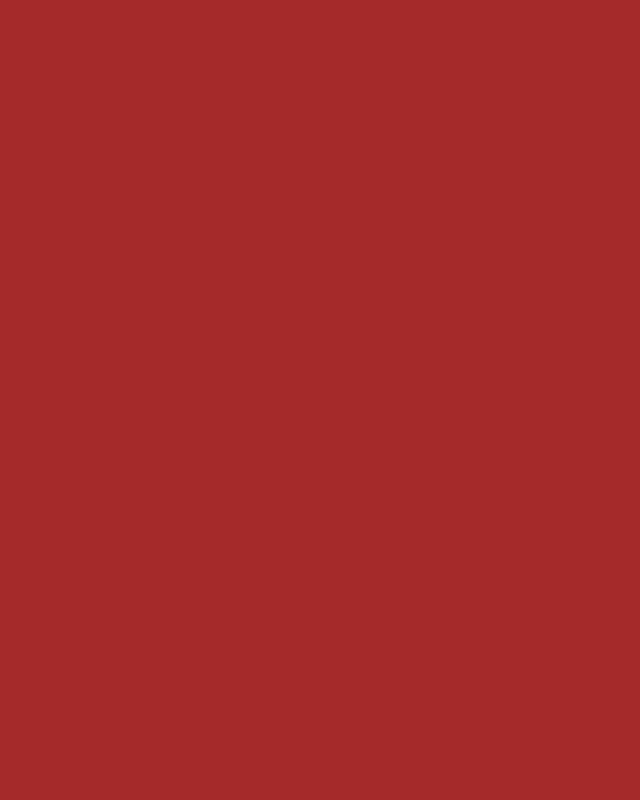
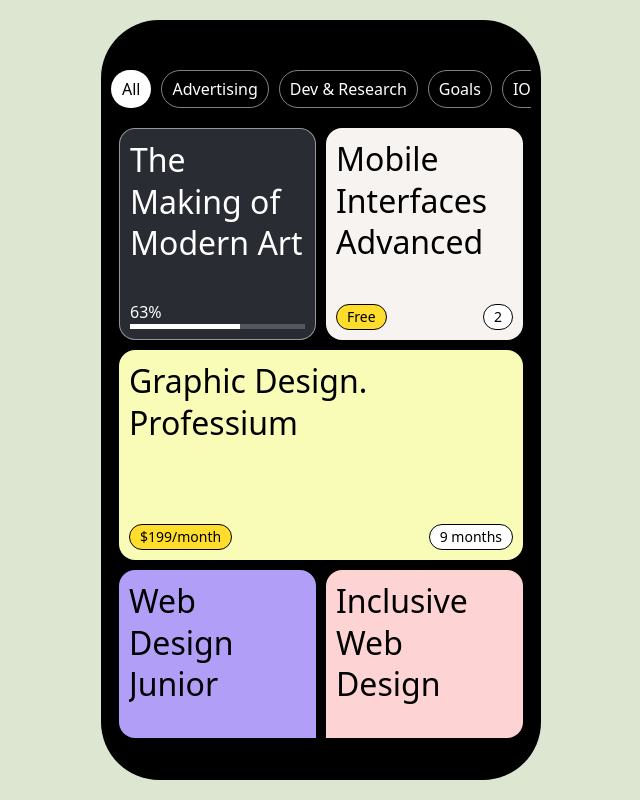
Before and after one commit to Real-Bird/learn-css-layout, a website built with Vite: page index.html in a window 1280 px wide. Shown: the whole page, without its empty margins (319-959 px from the left). Built offline with nearby package versions, Linux system fonts and the light colour scheme.

Commit message:
feat: 5.1~2 clone education app
23-10-25

```diff
--- a/index.html
+++ b/index.html
@@ -11,7 +11,63 @@
 </head>
 
 <body>
-
+  <div class="phone">
+    <header class="header">
+      <ul class="header__list">
+        <li class="header__list-item header__list-item--inverted">All</li>
+        <li class="header__list-item">Advertising</li>
+        <li class="header__list-item">Dev & Research</li>
+        <li class="header__list-item">Goals</li>
+        <li class="header__list-item">IOS Development</li>
+      </ul>
+    </header>
+    <div class="cards">
+      <div class="cards__wrapper">
+        <div class="cards__card">
+          <h2 class="card__title">The Making of Modern Art</h2>
+          <div class="card__footer">
+            <div class="progress" data-value="63">
+            </div>
+          </div>
+        </div>
+        <div class="cards__card">
+          <h2 class="card__title">Mobile Interfaces Advanced</h2>
+          <div class="card__footer">
+            <span class="price">Free</span>
+            <span class="length">2</span>
+          </div>
+        </div>
+        <div class="cards__card">
+          <h2 class="card__title">Graphic Design. Professium</h2>
+          <div class="card__footer">
+            <span class="price">$199/month</span>
+            <span class="length">9 months</span>
+          </div>
+        </div>
+        <div class="cards__card">
+          <h2 class="card__title">Web Design Junior</h2>
+          <div class="card__footer">
+            <span class="price">Free</span>
+            <span class="length">3</span>
+          </div>
+        </div>
+        <div class="cards__card">
+          <h2 class="card__title">Inclusive Web Design</h2>
+          <div class="card__footer">
+            <span class="price">$99/month</span>
+            <span class="length">3</span>
+          </div>
+        </div>
+        <div class="cards__card">
+          <h2 class="card__title">Machine Learning</h2>
+          <div class="card__footer">
+            <span class="price">$199/month</span>
+            <span class="length">9 months</span>
+          </div>
+        </div>
+      </div>
+    </div>
+  </div>
 </body>
 
 </html>
--- a/styles/_variable.scss
+++ /dev/null
@@ -1 +0,0 @@
-$h1Color: tan;
--- /dev/null
+++ b/styles/reset.scss
@@ -0,0 +1,135 @@
+/* http://meyerweb.com/eric/tools/css/reset/
+   v2.0 | 20110126
+   License: none (public domain)
+*/
+
+html,
+body,
+div,
+span,
+applet,
+object,
+iframe,
+h1,
+h2,
+h3,
+h4,
+h5,
+h6,
+p,
+blockquote,
+pre,
+a,
+abbr,
+acronym,
+address,
+big,
+cite,
+code,
+del,
+dfn,
+em,
+img,
+ins,
+kbd,
+q,
+s,
+samp,
+small,
+strike,
+strong,
+sub,
+sup,
+tt,
+var,
+b,
+u,
+i,
+center,
+dl,
+dt,
+dd,
+ol,
+ul,
+li,
+fieldset,
+form,
+label,
+legend,
+table,
+caption,
+tbody,
+tfoot,
+thead,
+tr,
+th,
+td,
+article,
+aside,
+canvas,
+details,
+embed,
+figure,
+figcaption,
+footer,
+header,
+hgroup,
+menu,
+nav,
+output,
+ruby,
+section,
+summary,
+time,
+mark,
+audio,
+video {
+  margin: 0;
+  padding: 0;
+  border: 0;
+  font-size: 100%;
+  font: inherit;
+  vertical-align: baseline;
+}
+/* HTML5 display-role reset for older browsers */
+article,
+aside,
+details,
+figcaption,
+figure,
+footer,
+header,
+hgroup,
+menu,
+nav,
+section {
+  display: block;
+}
+body {
+  line-height: 1;
+}
+ol,
+ul {
+  list-style: none;
+}
+blockquote,
+q {
+  quotes: none;
+}
+blockquote:before,
+blockquote:after,
+q:before,
+q:after {
+  content: "";
+  content: none;
+}
+table {
+  border-collapse: collapse;
+  border-spacing: 0;
+}
+
+html,
+body {
+  font-family: system-ui, -apple-system, BlinkMacSystemFont, "Segoe UI", Roboto,
+    Oxygen, Ubuntu, Cantarell, "Open Sans", "Helvetica Neue", sans-serif;
+}
--- a/styles/style.scss
+++ b/styles/style.scss
@@ -1,46 +1,142 @@
-$breakpoint-sm: 480px;
-$breakpoint-md: 768px;
-$breakpoint-lg: 1024px;
-$breakpoint-xl: 1200px;
+@import "./reset.scss";
 
-@mixin smallDevice {
-  @media screen and (min-width: $breakpoint-sm) {
-    @content;
+body {
+  background-color: #dce6d1;
+  display: flex;
+  justify-content: center;
+  align-items: center;
+  height: 100vh;
+}
+
+.phone {
+  position: relative;
+  background-color: black;
+  border-radius: 58px;
+  height: calc(95% - 100px);
+  width: 420px;
+  padding: 50px 10px;
+}
+
+.header {
+  position: sticky;
+  top: 0;
+  overflow-x: scroll;
+  &::-webkit-scrollbar {
+    display: none;
+  }
+  .header__list {
+    display: flex;
+    color: white;
+    gap: 10px;
+    width: max-content;
+    .header__list-item {
+      border: 1px solid rgba($color: #fff, $alpha: 0.5);
+      padding: 10px;
+      border-radius: 20px;
+    }
+    .header__list-item--inverted {
+      background-color: white;
+      color: black;
+    }
   }
 }
 
-@mixin mediumDevice {
-  @media screen and (min-width: $breakpoint-md) {
-    @content;
+.cards {
+  margin: 20px 8px;
+  height: calc(100% - 50px);
+  overflow-y: auto;
+  border-bottom-left-radius: 16px;
+  border-bottom-right-radius: 16px;
+  &::-webkit-scrollbar {
+    display: none;
+  }
+  .cards__wrapper {
+    display: grid;
+    grid-template-columns: repeat(2, 1fr);
+    gap: 10px;
+    .cards__card {
+      min-height: 190px;
+      background-color: white;
+      padding: 10px;
+      border-radius: 16px;
+      display: flex;
+      flex-direction: column;
+      justify-content: space-between;
+      gap: 20px;
+      .card__title {
+        font-size: 32px;
+        overflow: hidden;
+        display: -webkit-box;
+        line-height: 1.3;
+        -webkit-box-orient: vertical;
+        -webkit-line-clamp: 3;
+      }
+      .card__footer {
+        font-size: 14px;
+        display: flex;
+        justify-content: space-between;
+        align-items: center;
+        span {
+          padding: 5px 10px;
+          border-radius: 20px;
+          border: 1px solid black;
+        }
+        .progress {
+          position: relative;
+          width: 100%;
+          height: 5px;
+          display: flex;
+          flex-direction: column;
+          background-color: rgba($color: #fff, $alpha: 0.2);
+          &::before {
+            content: attr(data-value) "%";
+            position: absolute;
+            transform: translateY(-20px);
+            color: white;
+            font-size: 16px;
+          }
+          &::after {
+            content: "";
+            position: absolute;
+            background-color: white;
+            height: 5px;
+            top: 0;
+            left: 0;
+            width: 63%;
           }
         }
-
-@mixin largeDevice {
-  @media screen and (min-width: $breakpoint-lg) {
-    @content;
+        .price {
+          background-color: #ffdd2c;
+        }
+        .length {
+          background-color: white;
         }
       }
-
-@mixin xlDevice {
-  @media screen and (min-width: $breakpoint-xl) {
-    @content;
+      &:first-child {
+        background-color: #292d33;
+        border: 1px solid rgba($color: #fff, $alpha: 0.5);
+        .card__title {
+          color: white;
         }
       }
-
-body {
-  @include smallDevice {
-    background-color: blue;
+      &:nth-child(2) {
+        background-color: #f6f3f0;
       }
-
-  @include mediumDevice {
-    background-color: tomato;
+      &:nth-child(3) {
+        background-color: #f8fcb7;
       }
-
-  @include largeDevice {
-    background-color: purple;
+      &:nth-child(4) {
+        background-color: #b19ef6;
       }
-
-  @include xlDevice {
-    background-color: brown;
+      &:nth-child(5) {
+        background-color: #fed3d3;
+      }
+      &:nth-child(6) {
+        background-color: #d2ffde;
+      }
+      &:nth-child(3n) {
+        grid-column: span 2;
       }
     }
+  }
+}
```
Also changed, not shown: projects/01.png (added). Lines whose indentation alone changed are shown as unchanged.
